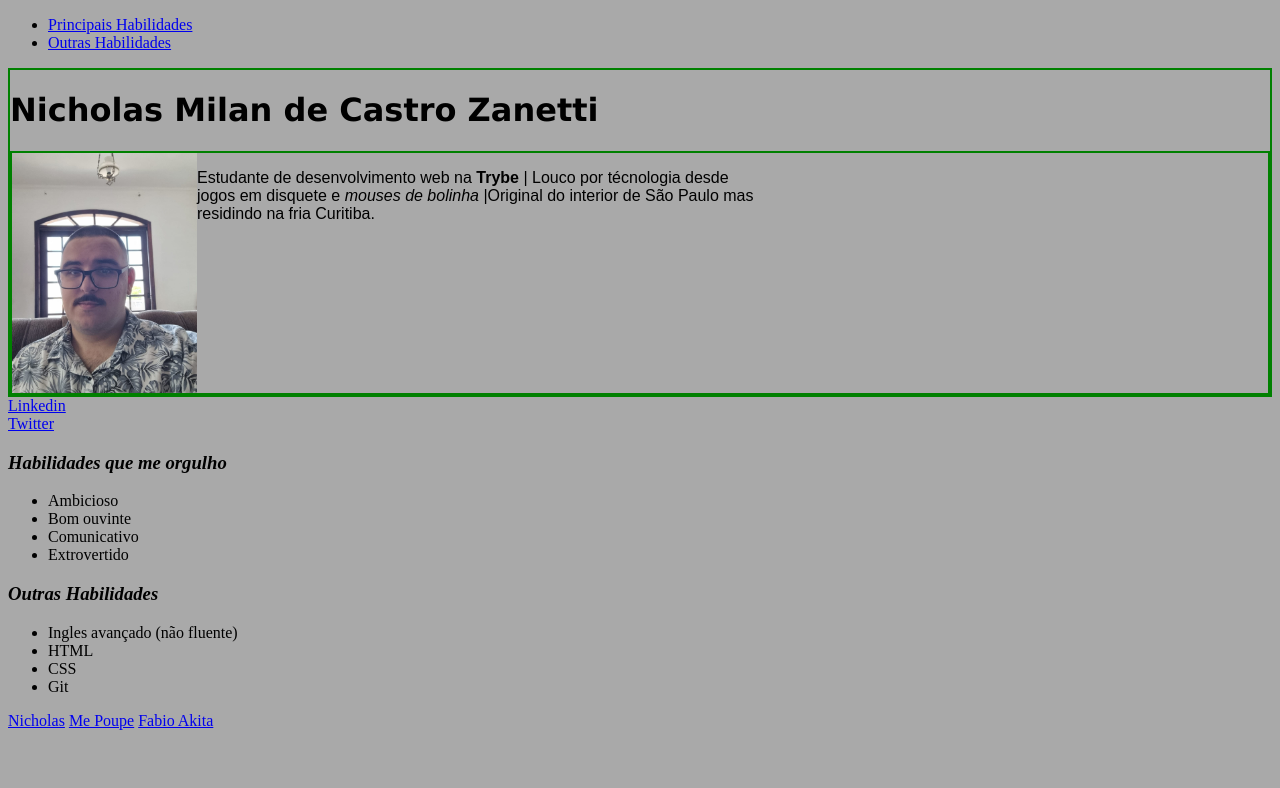
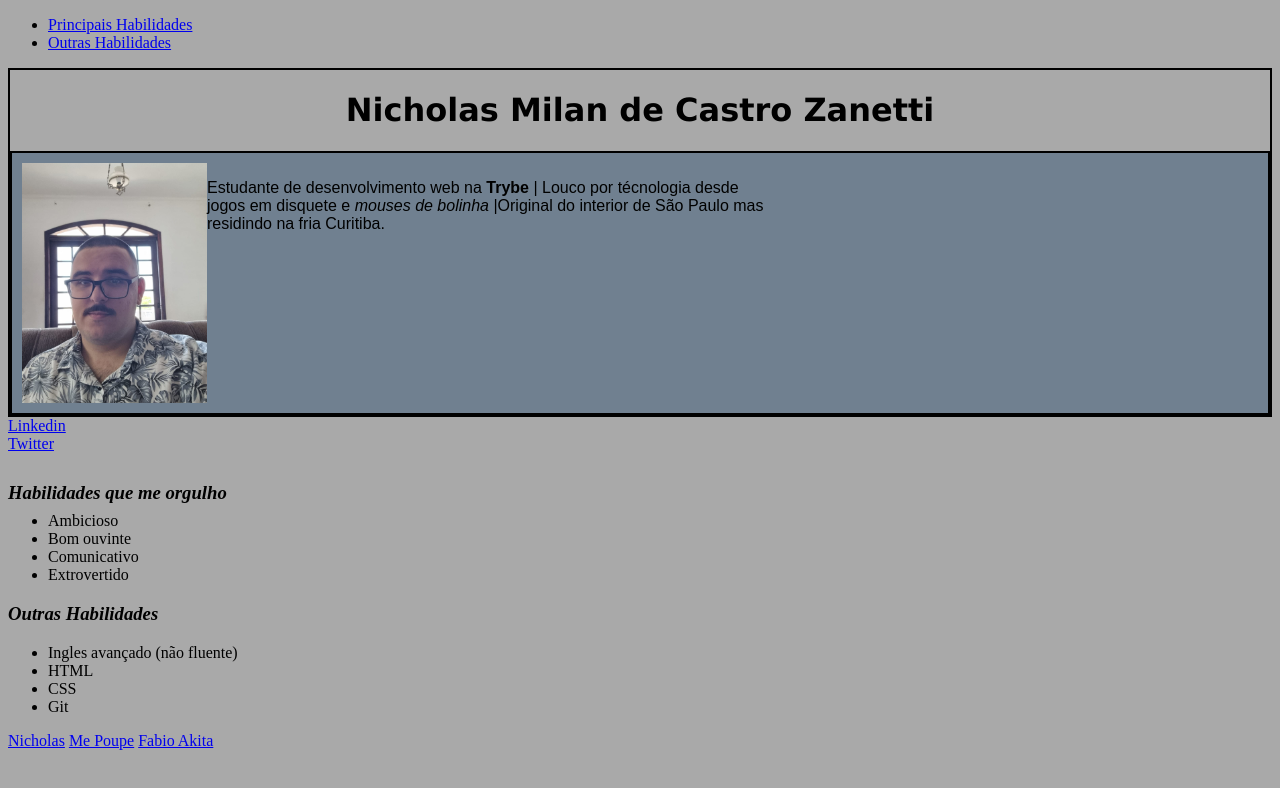
Before and after one commit to Chtullo/Chtullo.github.io, a plain HTML site: page index.html in a window 1280 px wide. Drawn offline with Linux system fonts and the light colour scheme.

Commit message:
lesson complete

```diff
--- a/index.html
+++ b/index.html
@@ -12,7 +12,7 @@
   <li><a href="#otherskills">Outras Habilidades</a></li>
 </ul>
 <div>
-     <h1>Nicholas Milan de Castro Zanetti</h1>
+     <h1 class="name">Nicholas Milan de Castro Zanetti</h1>
      <div class="picdescr">
      <img id= "nicholas" src="./Nicholas.jpeg" alt="Foto do Nicholas Castro"width="185px">
      <p>Estudante de desenvolvimento web na <strong>Trybe</strong> | Louco por técnologia desde <br> jogos em disquete e <i>mouses de bolinha</i> |Original do interior de São Paulo mas <br>residindo na fria Curitiba. </p>
--- a/style.css
+++ b/style.css
@@ -12,7 +12,7 @@ h1{
   }
 
   div {
-      border: 2px solid green;
+      border: 2px solid black;
   }
   #nicholas{
       float: left;
@@ -20,4 +20,14 @@ h1{
   }
   .picdescr {
       height: 240px;
+      padding: 10px;
+      background-color:slategrey ;
   }
+  .name{
+      text-align: center;
+  }
+  #proudskills{
+      position: relative;
+      top: 10px;
+
+  }
```
